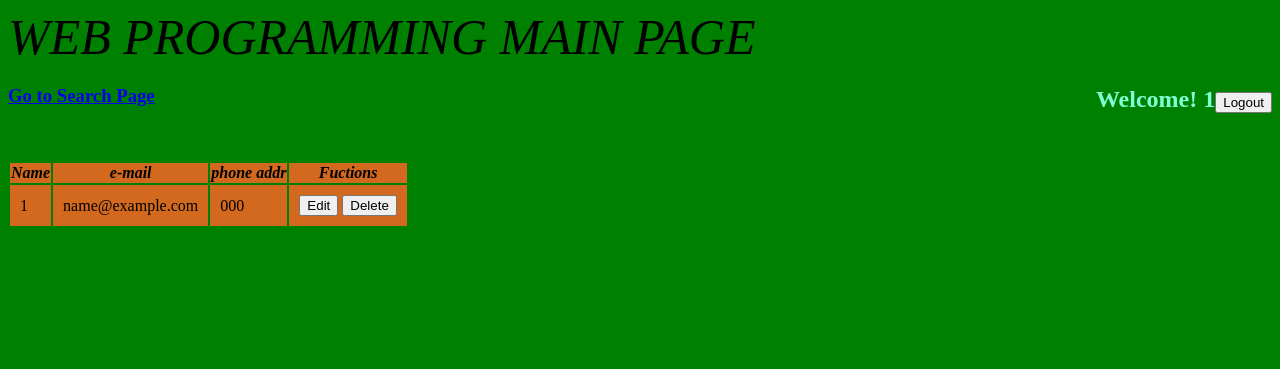
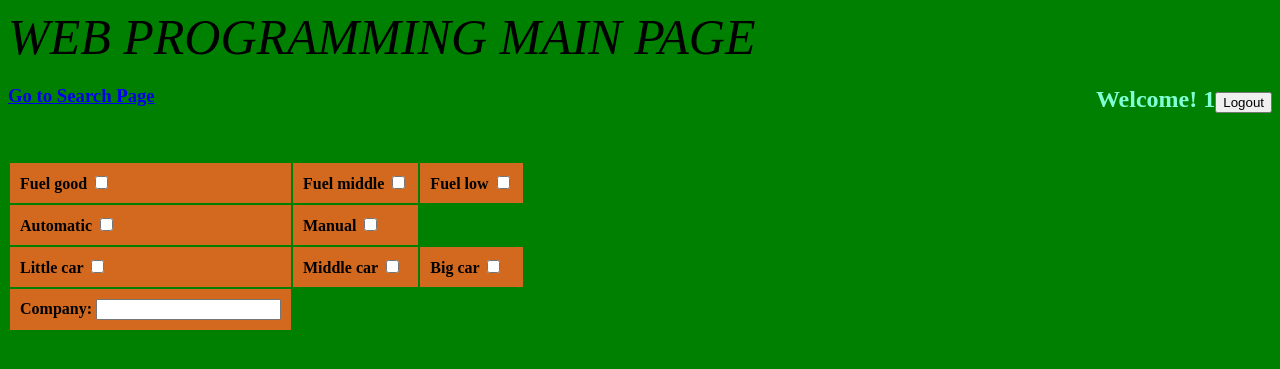
Before and after one commit to hyungjuneC/CarPurhcaseGuidance, a Django app: page /1 in a window 1280 px wide. Shown: the top 369 px of the page. Run offline with Django 3.2, Linux system fonts and the light colour scheme; tables that the repository leaves empty hold one stand-in row (values such as "Sample post").

Commit message:
Update MainpageLogin.html

```diff
--- a/contactslist/templates/blog/MainpageLogin.html
+++ b/contactslist/templates/blog/MainpageLogin.html
@@ -19,24 +19,45 @@
     <h3><a href="/search">Go to Search Page </a></h2>
 
 	<table border = "0">
-		<thead>
-			<th>Name</th>
-			<th>e-mail</th>
-			<th>phone addr</th>
-			<th>Fuctions</th>
-		</thead>
+
         <br >
         <br >
 		<tbody>
-			{% for name in person %}
 				<tr>
-					<td>{{name.u_id}}</td>
-					<td>{{name.e_mail}}</td>
-					<td>{{name.phone_number}}</td>
-					<td><a href="/edit/{{name.id}}"><input type = "submit" value ="Edit" /></a> <a href="/delete/{{name.id}}"><input type="submit" value="Delete" /></a>
-					</td>
+					<td><b>
+						<label for ="fuel_h">Fuel good <input type="checkbox" name = "fuel_h" id="fule_h"></label>
+							</b></td>
+					<td><b>
+						<label for ="fuel_m">Fuel middle <input type="checkbox" name = "fuel_m" id="fule_m"></label>
+							</b></td>
+					<td><b>
+						<label for ="fuel_l">Fuel low <input type="checkbox" name = "fuel_l" id="fule_l"></label>
+							</b></td>
 				</tr>
-			{% endfor %}
+				<tr>
+					<td><b>
+						<label for ="auto">Automatic <input type="checkbox" name = "auto" id="auto"></label>
+							</b></td>
+					<td><b>
+						<label for ="manual">Manual <input type="checkbox" name = "manual" id="manual"></label>
+							</b></td>
+				</tr>
+				<tr>
+					<td><b>
+						<label for ="cate_small">Little car <input type="checkbox" name = "cate_small" id="cate_small"></label>
+							</b></td>
+					<td><b>
+						<label for ="cate_middle">Middle car <input type="checkbox" name = "cate_middle" id="cate_middle"></label>
+							</b></td>
+					<td><b>
+						<label for ="cate_big">Big car <input type="checkbox" name = "cate_big" id="cate_big"></label>
+							</b></td>
+				</tr>
+				<tr>
+					<td><b>
+						<label for ="company">Company: <input type="text" name = "company" id="company"></label>
+							</b></td>
+						</tr>
 		</tbody>
 
 </body>
```
